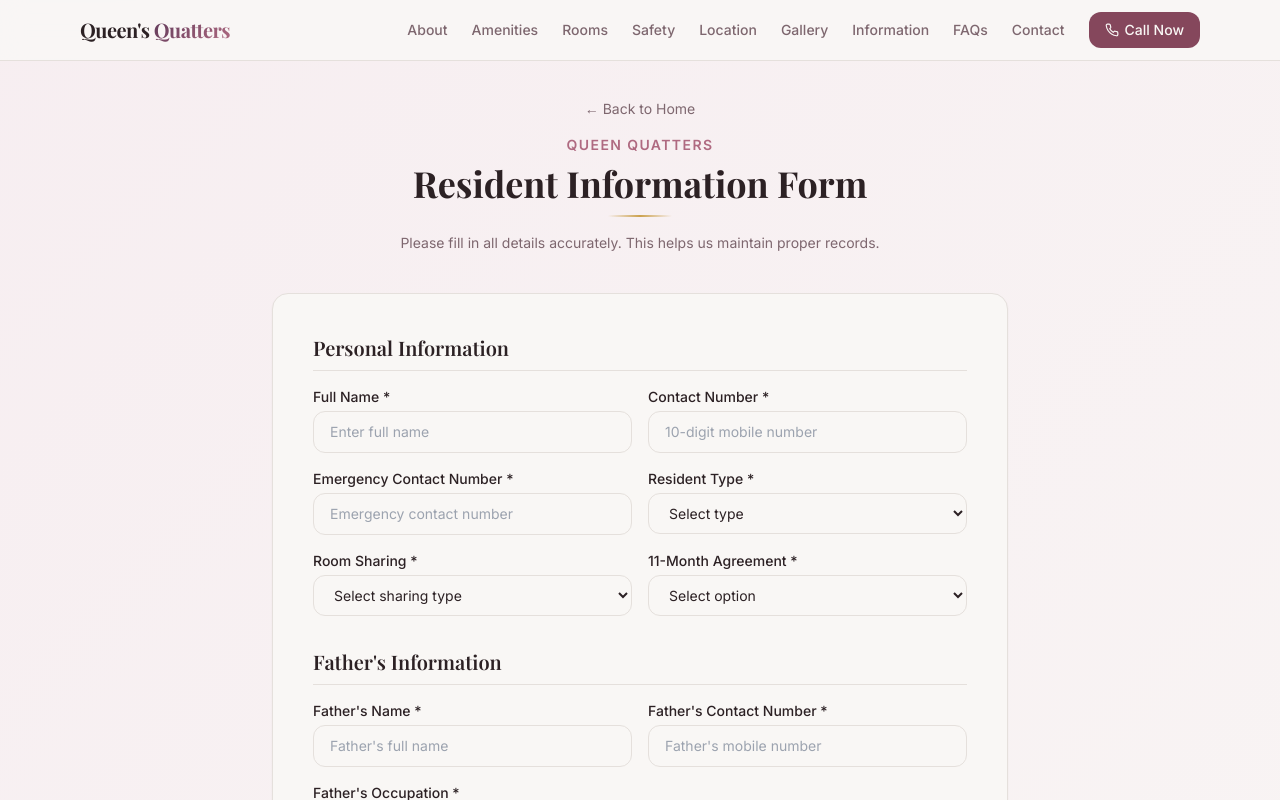
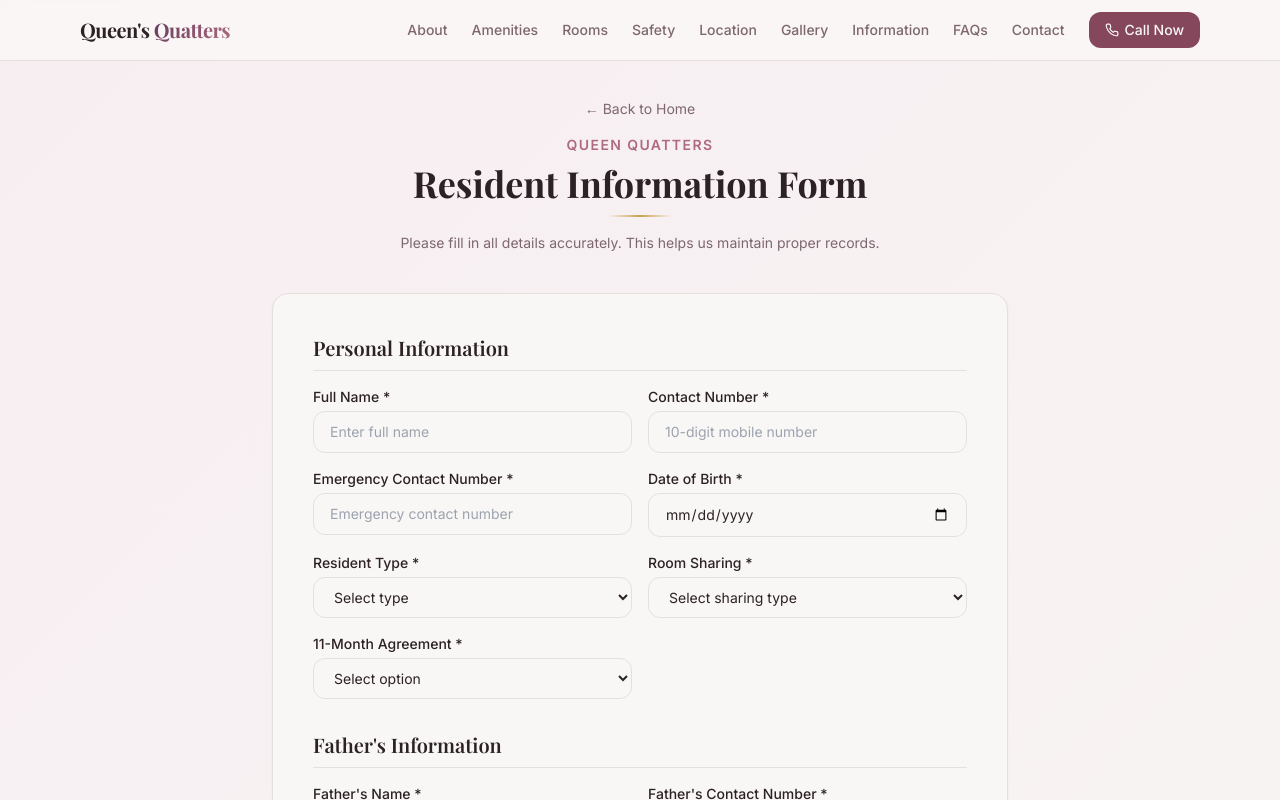
Before and after one commit to sumairamulla07/queen-quatters-pg, a Next.js app: page /infomation in a window 1280 px wide. Shown: the top 800 px of the page. Built offline with nearby package versions, Linux system fonts and the light colour scheme.

Commit message:
Add date of birth field to information form
Added date of birth input field to the form.

```diff
--- a/app/infomation/page.tsx
+++ b/app/infomation/page.tsx
@@ -18,7 +18,7 @@ export default function InformationPage() {
     motherName: "", motherContact: "",
     street1: "", street2: "", city: "", state: "", pinCode: "",
     guardianName: "", guardianContact: "", guardianAddress: "",
-    residentType: "", roomSharing: "", agreement: "",
+        residentType: "", roomSharing: "", agreement: "", dob: "",
   });
 
   const photoRef = useRef<HTMLInputElement>(null);
@@ -115,6 +115,10 @@ export default function InformationPage() {
                 <div>
                   <label className="block text-sm font-medium text-foreground mb-1">Emergency Contact Number *</label>
                   <input name="emergencyContact" required value={form.emergencyContact} onChange={handleChange} placeholder="Emergency contact number" className="w-full px-4 py-2.5 rounded-lg border border-border bg-background text-foreground text-sm focus:outline-none focus:ring-2 focus:ring-primary" />
+                </div>
+                <div>
+                  <label className="block text-sm font-medium text-foreground mb-1">Date of Birth *</label>
+                  <input name="dob" required type="date" value={form.dob} onChange={handleChange} className="w-full px-4 py-2.5 rounded-lg border border-border bg-background text-foreground text-sm focus:outline-none focus:ring-2 focus:ring-primary" />
                 </div>
                 <div>
                   <label className="block text-sm font-medium text-foreground mb-1">Resident Type *</label>
```
